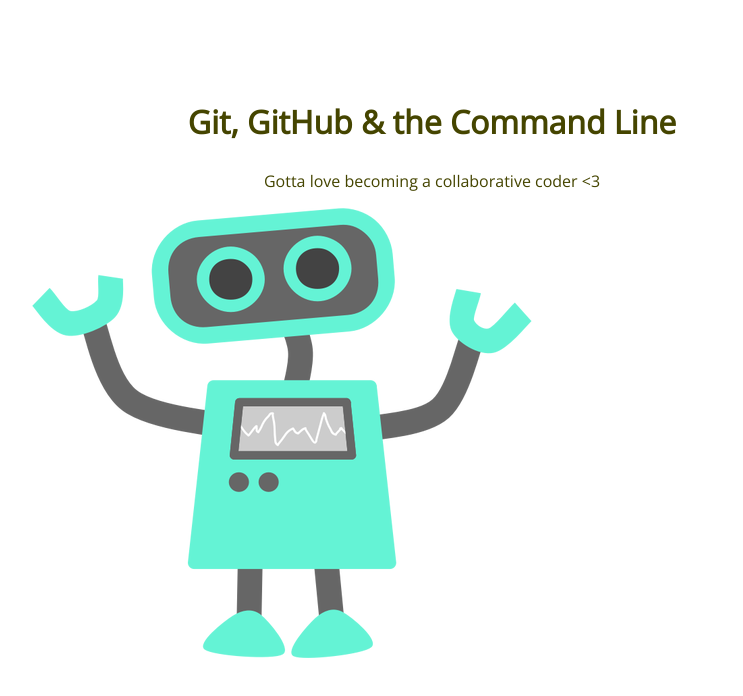
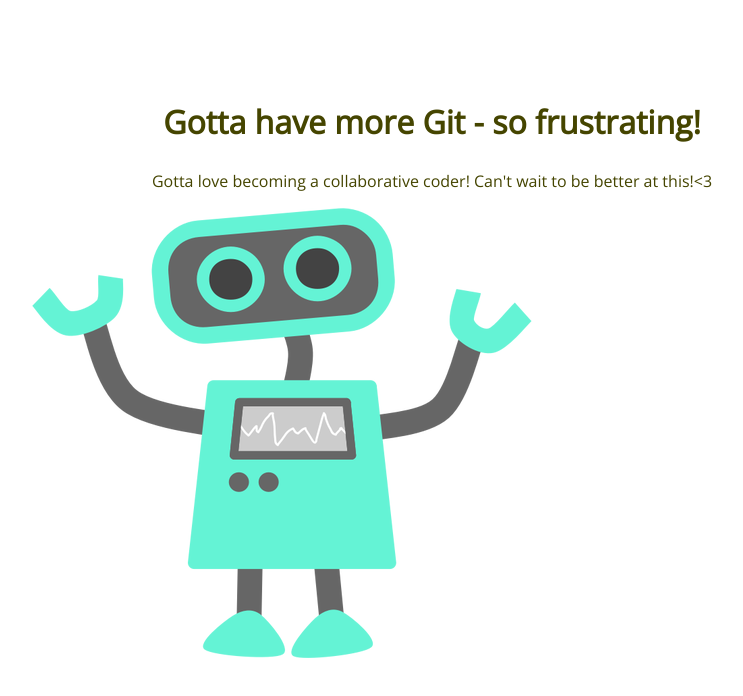
Before and after one commit to Christy743/105-project, a plain HTML site: page index.html in a window 1280 px wide. Shown: the whole page, without its empty margins (208-951 px from the left). Drawn offline with nearby package versions, Linux system fonts and the light colour scheme.

Commit message:
changed text in html

```diff
--- a/index.html
+++ b/index.html
@@ -8,8 +8,8 @@
 </head>
 <body>
 	<section>
-		<h1>Git, GitHub & the Command Line</h1>
-		<p>Gotta love becoming a collaborative coder <3</p>
+		<h1>Gotta have more Git - so frustrating!</h1>
+		<p>Gotta love becoming a collaborative coder! Can't wait to be better at this!<3</p>
 		<img src="img/happy-blue-robot.png">
 	</section>
 </body>
```
